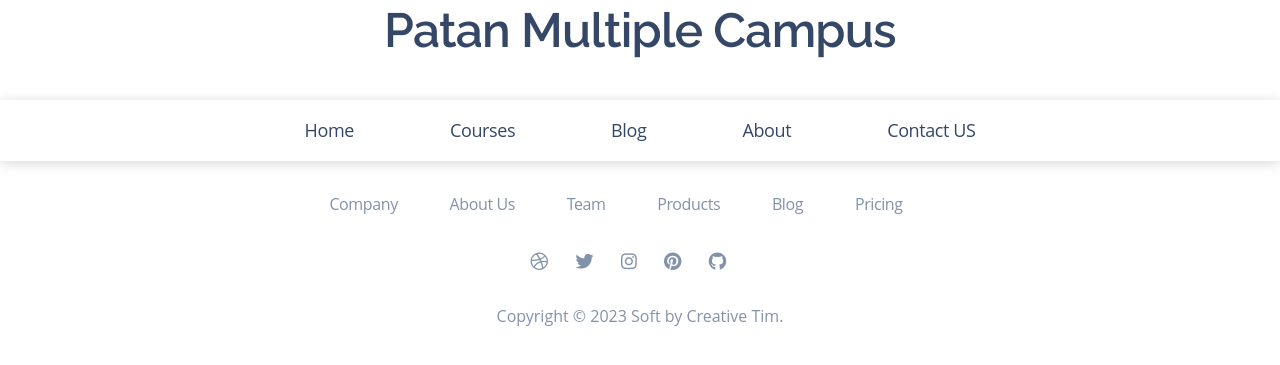
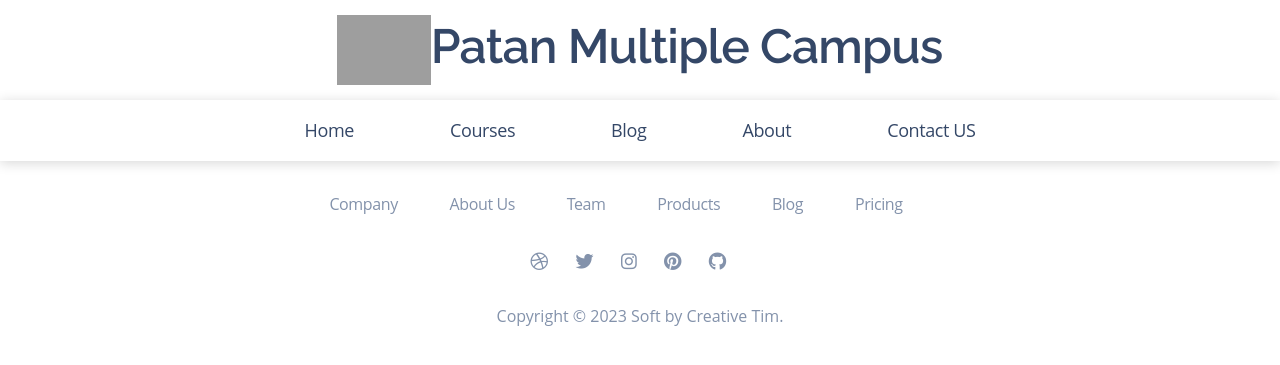
Before and after one commit to bmasmhj/Patan, a PHP site: page /about.php in a window 1280 px wide. Shown: the top 365 px of the page. Run offline with PHP 8.4, Linux system fonts and the light colour scheme; grey boxes are pictures that could not be loaded.

Commit message:
college logo

```diff
--- a/modal/nav.php
+++ b/modal/nav.php
@@ -1,6 +1,7 @@
 <div class="position-fixed w-100 bg-white z-index-3" >
-    <div style='min-height:100px'>
-    <h1 class="text-center ">Patan Multiple Campus</h1>
+<div class='d-flex align-items-center justify-content-center' style='min-height:100px'>
+    <img style='max-height:70px' class='' src="https://seeklogo.com/images/T/tribhuvan-university-tu-logo-AD67A28902-seeklogo.com.png" alt="logog">
+<h1 class="text-center">Patan Multiple Campus</h1>
 </div>
 <nav class="navbar navbar-expand-lg navbar-light bg-white z-index-3 py-3">
   <div class="container">
@@ -41,11 +42,7 @@
             Contact US
           </a>
         </li>
-
       </ul>
-
-
-
     </div>
   </div>
 </nav>
```
